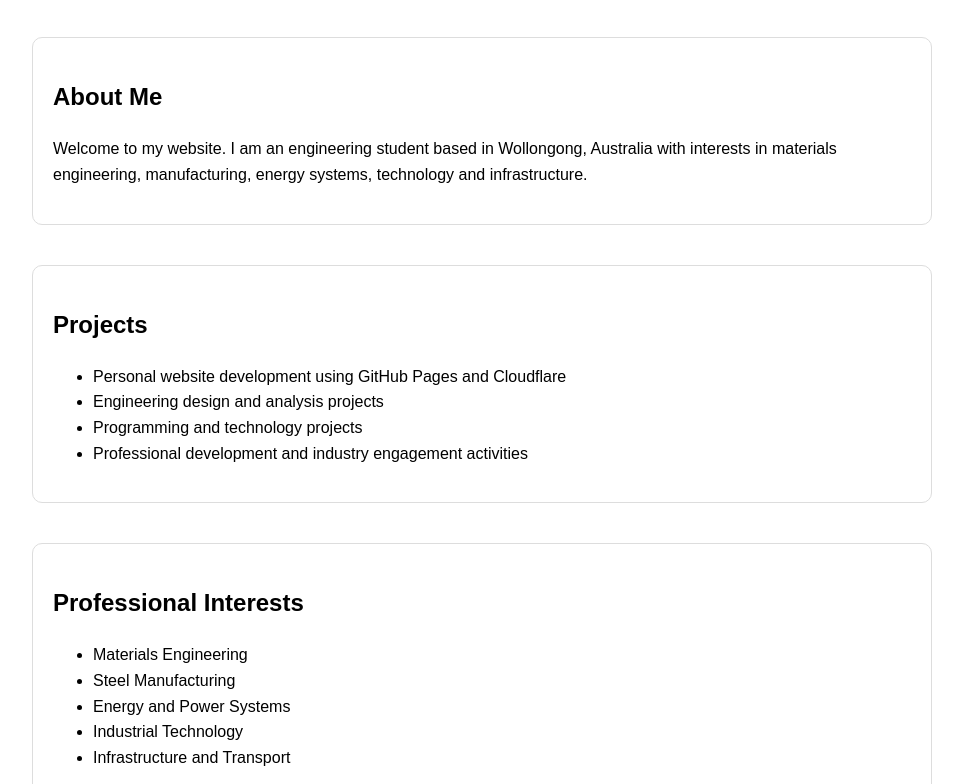
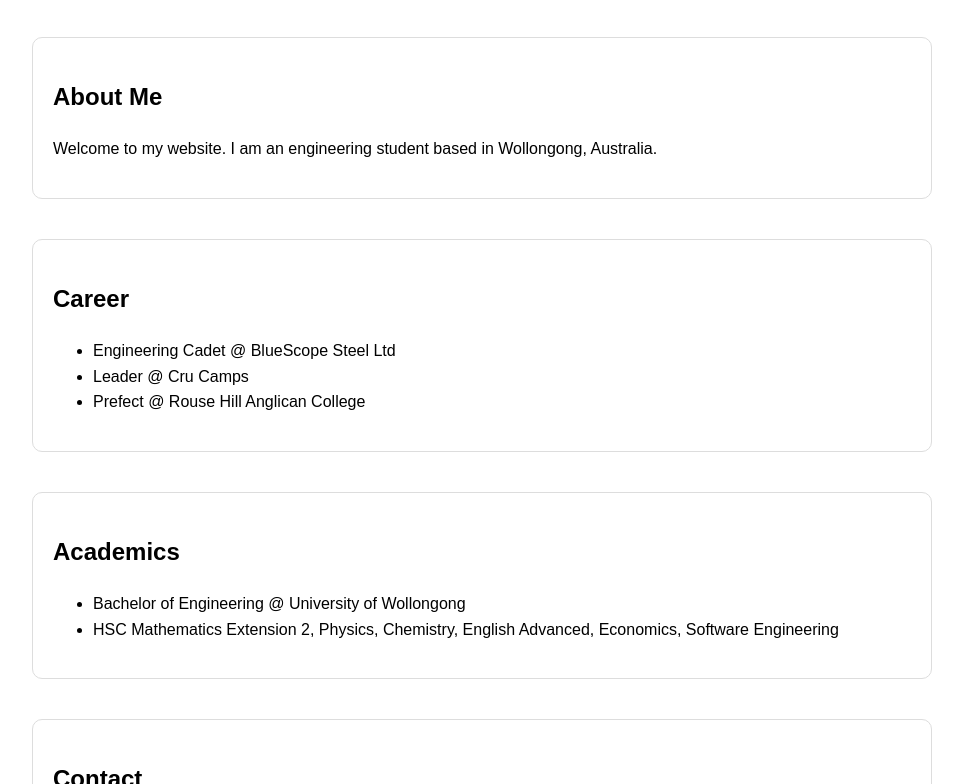
Before and after one commit to dadamstechie/danadams.com.au, a plain HTML site: page index.html in a window 1280 px wide. Shown: the part 168-952 px from the top of the page, without its empty margins (158-1121 px from the left). Drawn offline with Linux system fonts and the light colour scheme.

Commit message:
Update index.html

```diff
--- a/index.html
+++ b/index.html
@@ -48,29 +48,24 @@
     <h2>About Me</h2>
     <p>
         Welcome to my website. I am an engineering student based in
-        Wollongong, Australia with interests in materials engineering,
-        manufacturing, energy systems, technology and infrastructure.
+        Wollongong, Australia.
     </p>
 </section>
 
 <section class="card">
-    <h2>Projects</h2>
+    <h2>Career</h2>
     <ul>
-        <li>Personal website development using GitHub Pages and Cloudflare</li>
-        <li>Engineering design and analysis projects</li>
-        <li>Programming and technology projects</li>
-        <li>Professional development and industry engagement activities</li>
+        <li>Engineering Cadet @ BlueScope Steel Ltd</li>
+        <li>Leader @ Cru Camps</li>
+        <li>Prefect @ Rouse Hill Anglican College</li>
     </ul>
 </section>
 
 <section class="card">
-    <h2>Professional Interests</h2>
+    <h2>Academics</h2>
     <ul>
-        <li>Materials Engineering</li>
-        <li>Steel Manufacturing</li>
-        <li>Energy and Power Systems</li>
-        <li>Industrial Technology</li>
-        <li>Infrastructure and Transport</li>
+        <li>Bachelor of Engineering @ University of Wollongong</li>
+        <li>HSC Mathematics Extension 2, Physics, Chemistry, English Advanced, Economics, Software Engineering</li>
     </ul>
 </section>
 
```
